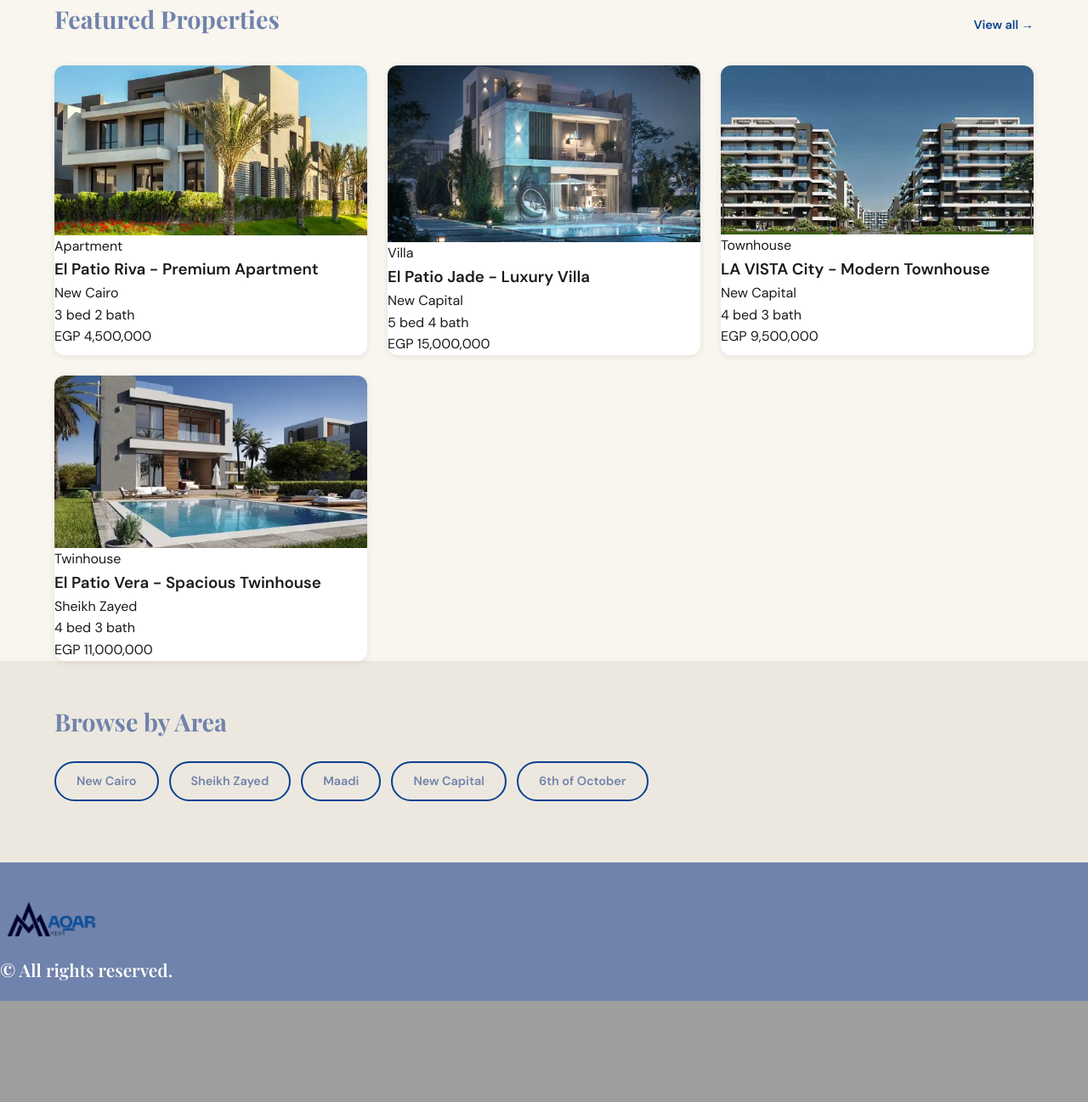
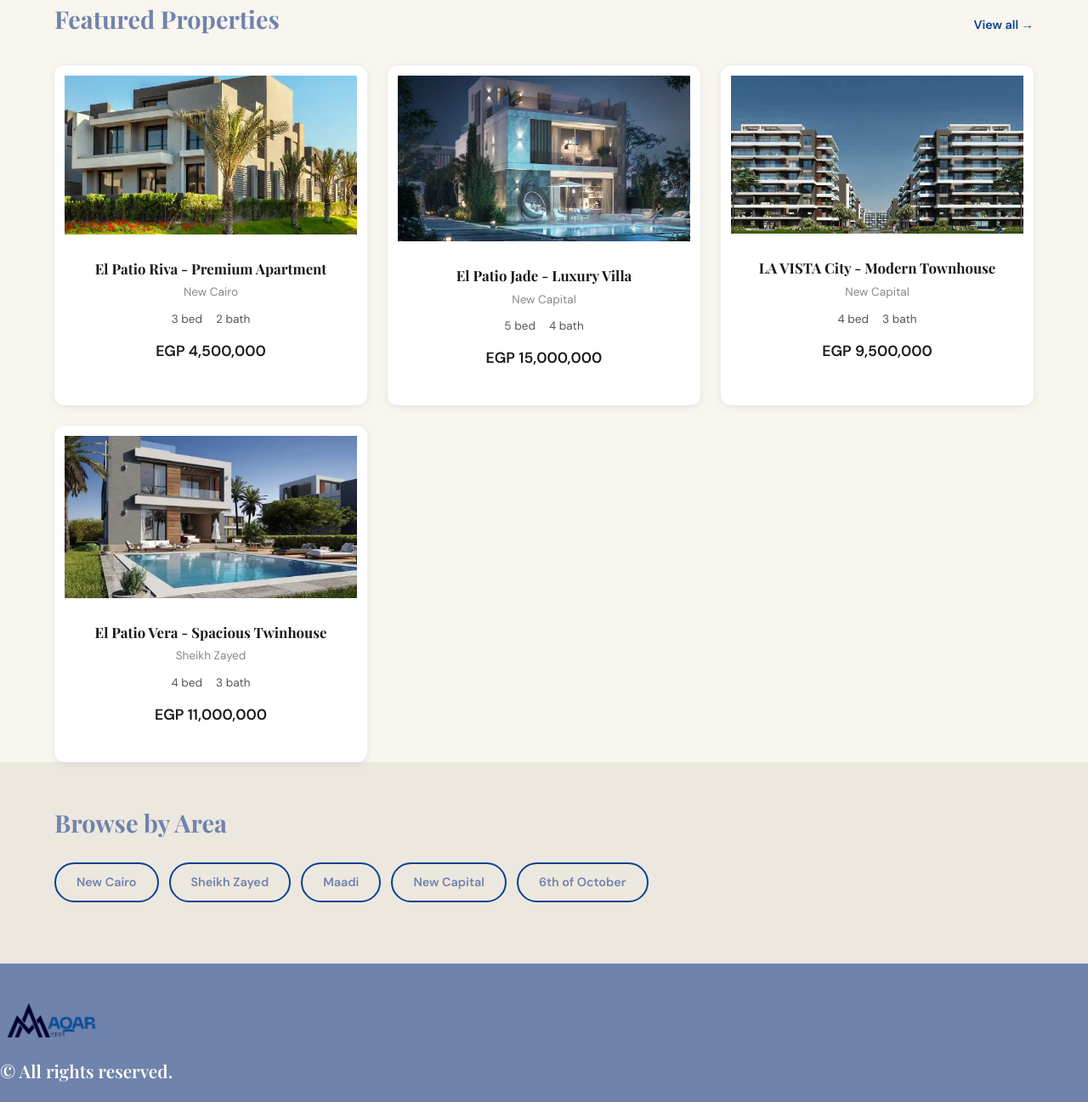
Before and after one commit to alzahraamohy/3aqar-Misr, a Flask app: page / in a window 1280 px wide. Shown: the part 551-1848 px from the top of the page at 85% size. Before the commit the page ends 1729 px from the top, so only its background shows below. Run offline with Flask 3, Linux system fonts and the light colour scheme.

Commit message:
fixed cards

```diff
--- a/static/css/style.css
+++ b/static/css/style.css
@@ -107,16 +107,18 @@ img {
 }
 
 /* The "List Property" button in the navbar */
-.navbar__cta {
+.navbar_links .add_prop {
+    display: inline-block;
+    text-decoration: none;
     background-color: var(--gold);
-    color: var(--gray);
+    color: var(--white);
     padding: 8px 20px;
     border-radius: 100px;
     font-weight: 600;
     transition: transform 0.2s, box-shadow 0.2s;
 }
-
-.navbar__cta:hover {
+/* STILL NEED FIXINGGGGGGGG*/
+.navbar_links :hover {
     transform: translateY(-1px);
     box-shadow: 0 4px 14px rgba(201,168,76,0.4);
 }
@@ -134,12 +136,11 @@ img {
     background-image: url('/static/photos/pg.jpg');
     background-size: cover;
     background-position: center;
-    background-attachment: fixed;   /* Parallax scroll effect */
+    background-attachment: fixed;
 }
 
 .hero_content {
     position: relative;       /* Sits above the overlay */
-    z-index: 1;
     max-width: 780px;
     padding: 0 24px;
 }
@@ -190,10 +191,6 @@ img {
     transition: box-shadow 0.2s;
 }
 
-.hero_input:focus {
-    box-shadow: 0 0 0 3px rgba(201, 168, 76, 0.5);
-}
-
 .hero_btn {
     height: 52px;
     padding: 0 36px;
@@ -213,15 +210,6 @@ img {
 .hero_btn:hover {
     transform: translateY(-2px);
     box-shadow: 0 8px 24px rgba(201,168,76,0.45);
-}
-
-/* SHARED SECTION WRAPPER*/
-.section {
-    padding: 64px 0;
-}
-
-.section_search {
-    padding-top: 40px;
 }
 
 .section_container {
@@ -254,18 +242,16 @@ img {
     color: var(--gold);
 }
 
-/* ============================================================
-   PROPERTY CARDS GRID
-   ============================================================ */
 .cards_grid {
     display: grid;
     grid-template-columns: repeat(3, 1fr);
     gap: 24px;
 }
 
-/* A single card — the <a> tag wrapping each property */
+/* A single card */
 .card {
     background: var(--white);
+    padding: 12px;
     border-radius: var(--radius-md);
     overflow: hidden;
     box-shadow: var(--shadow-sm);
@@ -316,8 +302,9 @@ img {
     padding: 6px 14px;
 }
 
+/* need to be fixed*/
 .card_body {
-    padding: 18px 20px 20px;
+    padding: 30px;
     text-align: center;
 }
 
--- a/templates/base.html
+++ b/templates/base.html
@@ -17,8 +17,7 @@
             <img src="{{ url_for('static', filename='photos/logo.png') }}" alt="AQAR MISR" class="logo_img">
         </a>
             <ul class="navbar_links">
-                <!-- <li><a href="/search">Browse</a></li> -->
-                <li><a href="/add-property" class="navbar__cta">List Property</a></li>
+                <li><a href="/add-property">List Property</a></li>
             </ul>
         </div>
     </nav>
--- a/templates/index.html
+++ b/templates/index.html
@@ -11,14 +11,14 @@
 
         <!--Search bar-->
         <form class="hero_form" action="/search" method="GET">
-            <div class="hero_inputs">
+            <div class="hero_inputs"> <!--MAKE IT DROPDOWN -->
                 <input
                     class="hero_input"
                     type="text"
                     name="area"
                     placeholder="Area (e.g. New Cairo)"
                     autocomplete="off"
-                > <!--capitilization should be fixed later -->
+                > <!--capitilization should be fixed LATER -->
 
                 <select class="hero_input" name="type">
                     <option value="">Any Type</option>
@@ -52,18 +52,18 @@
         <div class="cards_grid">
             {% for prop in properties %}
             <a class="card" href="/property/{{ prop.prop_id }}">
-                <div class="card__image-wrap">
-                    <img class="card__image" src="{{ prop.image_url }}" alt="{{ prop.title }}">
-                    <span class="card__badge">{{ prop.prop_type }}</span>
+                <div class="card_image-wrap">
+                    <img class="card_image" src="{{ prop.image_url }}" alt="{{ prop.title }}">
+                    <span class="card_badge">{{ prop.prop_type }}</span>
                 </div>
-                <div class="card__body">
-                    <h3 class="card__title">{{ prop.title }}</h3>
-                    <p class="card__area">{{ prop.area }}</p>
-                    <div class="card__meta">
+                <div class="card_body">
+                    <h3 class="card_title">{{ prop.title }}</h3>
+                    <p class="card_area">{{ prop.area }}</p>
+                    <div class="card_meta">
                         <span>{{ prop.bedrooms }} bed</span>
                         <span>{{ prop.bathrooms }} bath</span>
                     </div>
-                    <p class="card__price">EGP {{ "{:,}".format(prop.price) }}</p>
+                    <p class="card_price">EGP {{ "{:,}".format(prop.price) }}</p>
                 </div>
             </a>
             {% endfor %}
```
